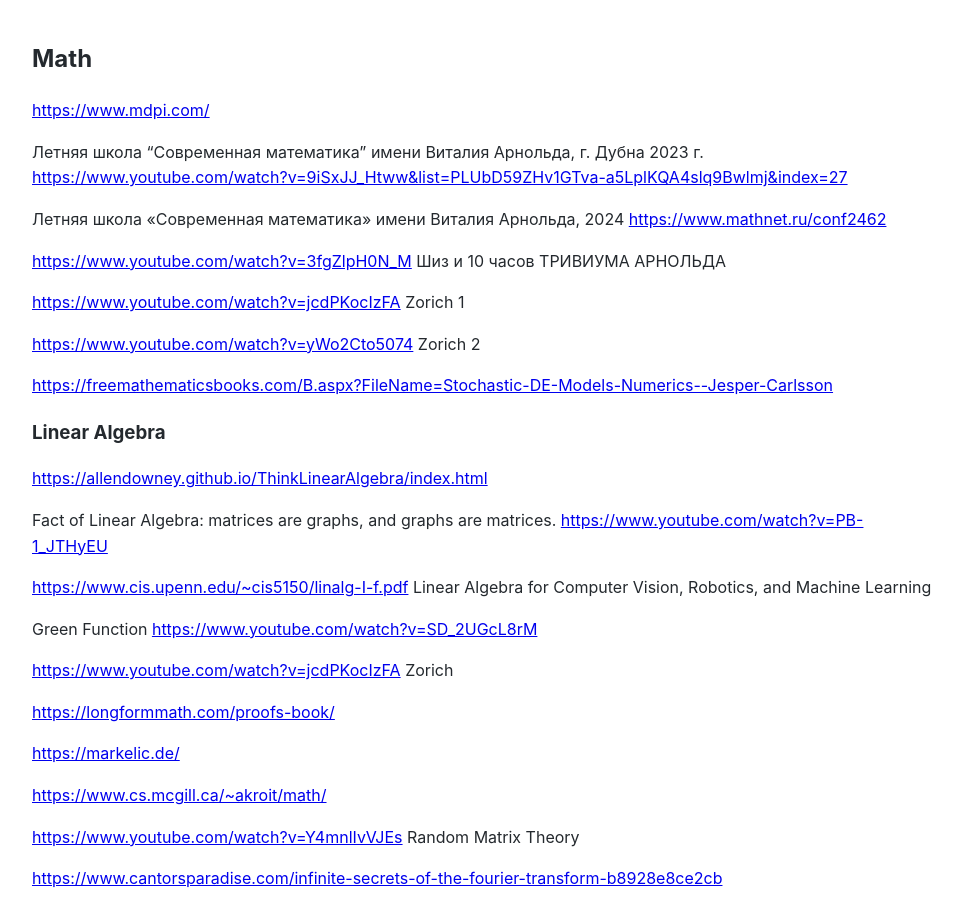
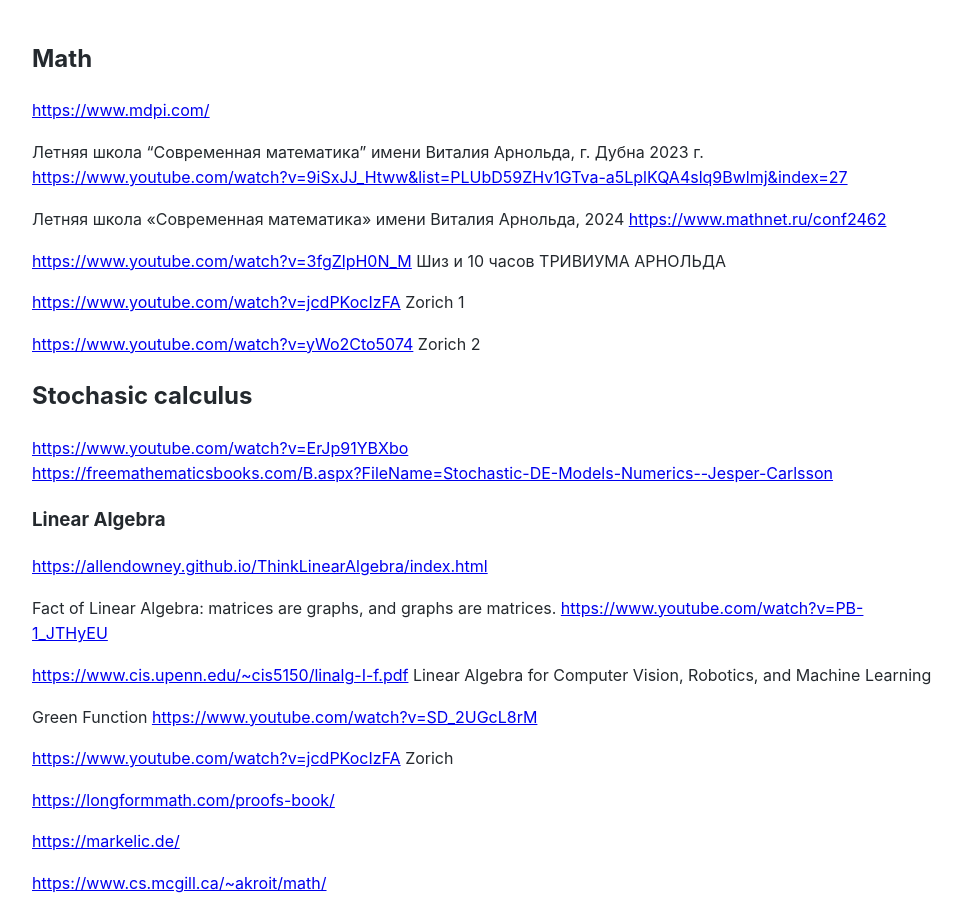
Before and after one commit to Michael-Lubinsky/michael-lubinsky.github.com, a Jekyll site: the page built from math/math.md, in a window 1280 px wide and 900 px high. Shown: the whole window, without its empty margins (158-1120 px from the left). Built offline with Jekyll 4.4.1, drawn with Linux system fonts in a browser that asks for light colours; our own code applies the rules of GitHub Pages for plain Markdown files.

Commit message:
Update math.md

```diff
--- a/math/math.md
+++ b/math/math.md
@@ -15,7 +15,9 @@
 
 <https://www.youtube.com/watch?v=yWo2Cto5074> Zorich 2
 
+## Stochasic calculus
 
+<https://www.youtube.com/watch?v=ErJp91YBXbo>
 <https://freemathematicsbooks.com/B.aspx?FileName=Stochastic-DE-Models-Numerics--Jesper-Carlsson>
 
 ### Linear Algebra
```
